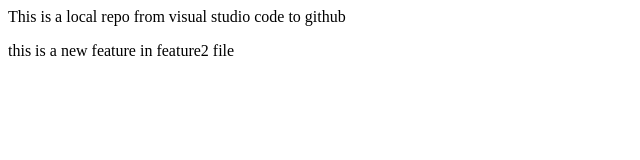
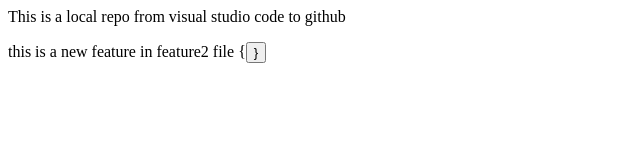
Before and after one commit to khubaibalikhan/localRepo, a plain HTML site: page index.html in a window 1280 px wide. Shown: the full height of the page, 0-640 px from the left. Drawn offline with Linux system fonts and the light colour scheme.

Commit message:
button in main

```diff
--- a/index.html
+++ b/index.html
@@ -1,2 +1,2 @@
 <p> This is a local repo from visual studio code  to github</p>
-<p>this  is a new feature in feature2 file</p>
+<p>this  is a new feature in feature2 file {<button>}</button></p>
```
